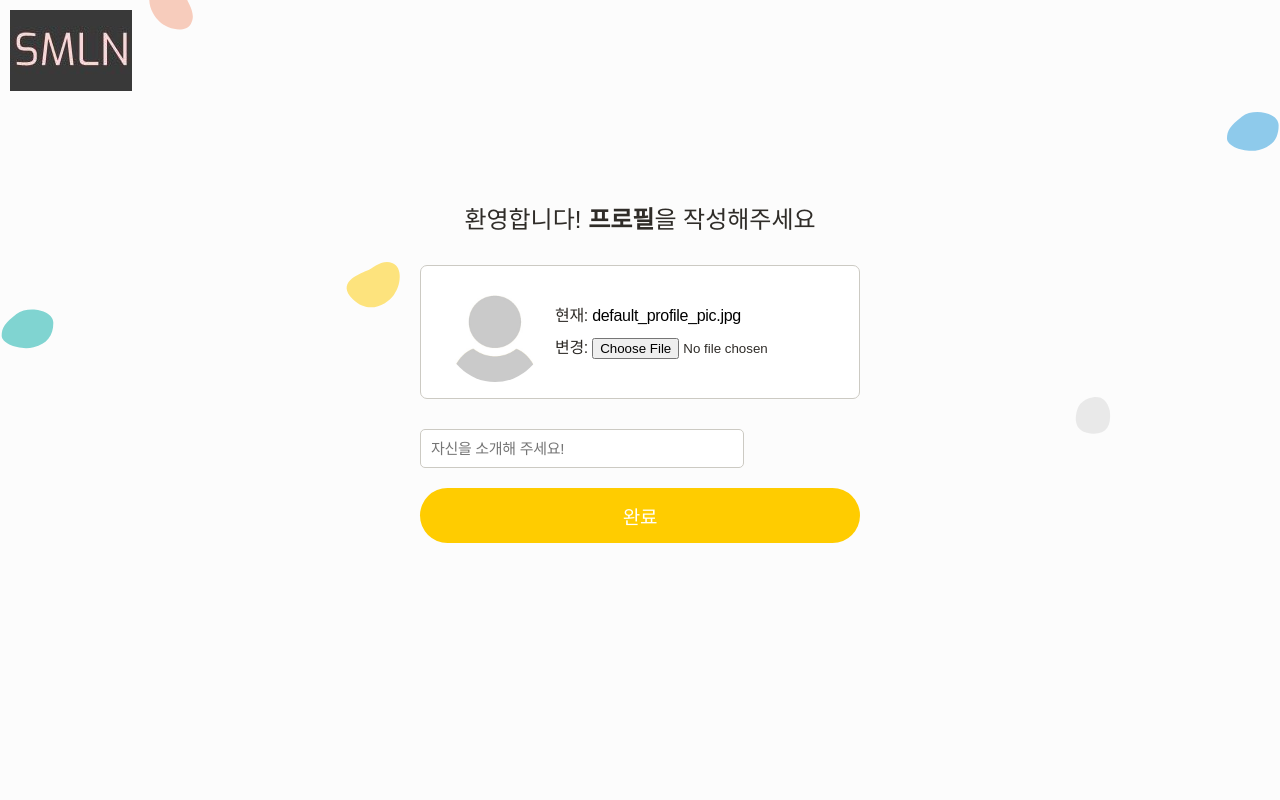
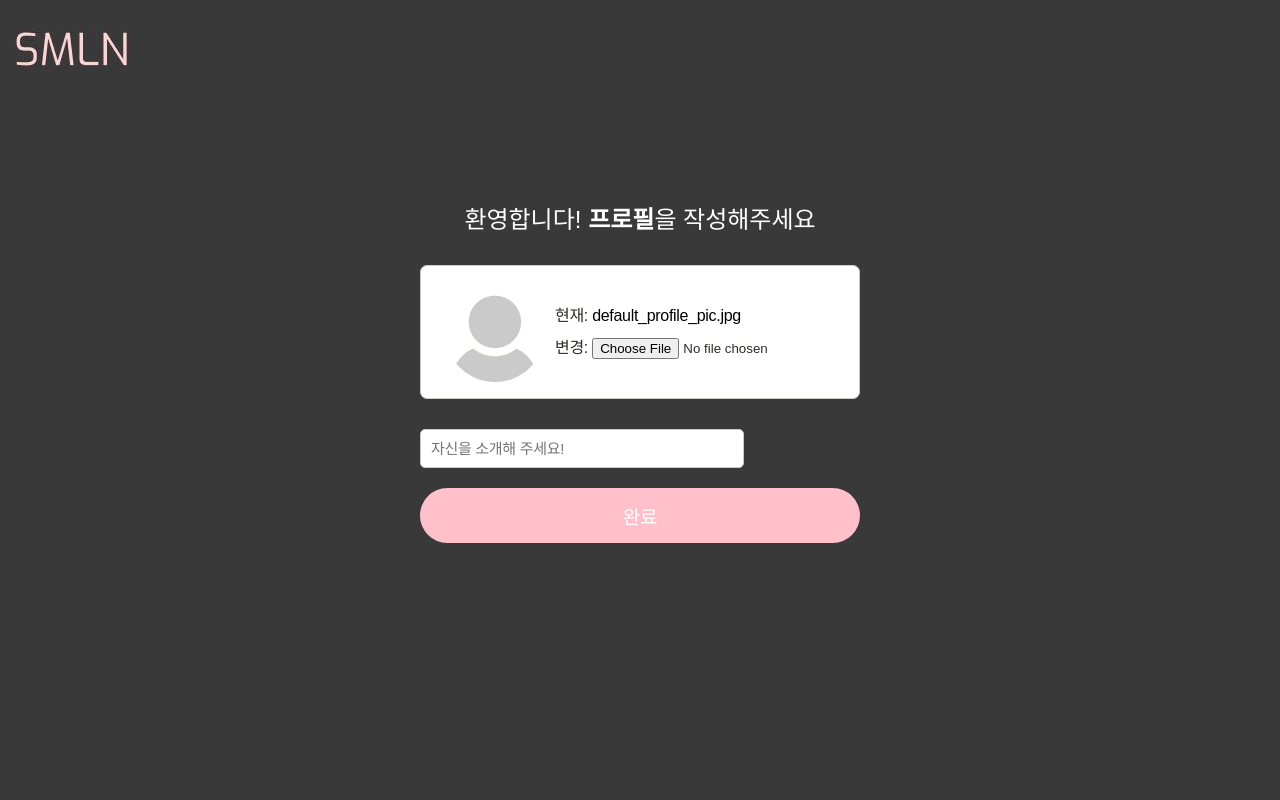
Before and after one commit to SMLNTeam/mobilencollabov2, a Django app: page /set-profile/ in a window 1280 px wide. Run offline with Django 3.2, Linux system fonts and the light colour scheme; the visitor is signed in with stand-in values (Sample User, id 1); some libraries are stand-ins or nearby versions; some web fonts are replaced.

Commit message:
profile update ui

```diff
--- a/drawing/static/drawing/css/page.css
+++ b/drawing/static/drawing/css/page.css
@@ -211,6 +211,8 @@ h3.list {
     flex-grow: 1;
 }
 
+
+/*
 .account-background::before {
     content: " ";
     position: absolute;
@@ -219,12 +221,12 @@ h3.list {
     right: 0;
     bottom: 0;
     z-index: -1;
-    background-image: url("../assets/main-fg.svg");
+    /*background-image: url("../assets/main-fg.svg");
     background-repeat: no-repeat;
     background-size: contain;
     background-position: top;
     opacity: 0.5;
-}
+}*/
 
 .account {
     margin: 200px auto;
--- a/drawing/static/drawing/styles/style.css
+++ b/drawing/static/drawing/styles/style.css
@@ -2,7 +2,7 @@
     --border: #e3e1dc;
     --max-width: 1100px;
     --max-content-width: 1000px;
-    --body-background: #fcfcfc;
+    --body-background: #393939;
     --site-header-background: rgba(255, 255, 255, 0.76);
     --navbar: #2f2c28;
     --site-footer: #bcb9b0;
@@ -555,6 +555,8 @@ ul.navbar li {
     flex-grow: 1;
 }
 
+
+/*
 .account-background::before {
     content: " ";
     position: absolute;
@@ -563,12 +565,13 @@ ul.navbar li {
     right: 0;
     bottom: 0;
     z-index: -1;
-    background-image: url("../assets/main-fg.svg");
+    /*background-image: url("../assets/main-fg.svg");
     background-repeat: no-repeat;
     background-size: contain;
     background-position: top;
     opacity: 0.5;
 }
+*/
 
 .account {
     margin: 200px auto;
@@ -687,6 +690,7 @@ ul.navbar li {
     margin: 5px auto 30px;
     text-align: center;
     font-size: 24px;
+    color: white;
 }
 
 .profile-form form> :not(:last-child) {
--- a/drawing/static/drawing/styles/theme.css
+++ b/drawing/static/drawing/styles/theme.css
@@ -7,8 +7,8 @@
     --text: #2f2c28;
     --link: #ffcc00;
     --button-text: #fff;
-    --button-primary-background: #ffcc00;
-    --button-primary-hover-background: #ffe680;
+    --button-primary-background: pink;
+    --button-primary-hover-background: hotpink;
     --button-warn-background: #f9592c;
     --button-secondary-background: #bcb9b0;
     --ic-button-circle: #ffcc00;
--- a/drawing/templates/drawing/index.html
+++ b/drawing/templates/drawing/index.html
@@ -24,8 +24,6 @@
     <script src="https://kit.fontawesome.com/ba2e782af5.js" crossorigin="anonymous"></script>
     <script src="https://unpkg.com/typeit@8.4.0/dist/index.umd.js"></script>
     <link rel="stylesheet" href="{% static 'drawing/css/home.css' %}">
-
-
 
     <title>SMLN Image Editor</title>
 </head>
--- a/drawing/validators.py
+++ b/drawing/validators.py
@@ -8,18 +8,14 @@ def contains_special_character(value):
             return True
     return False
 
-
-# 실습으로 완성해 주세요
 def contains_uppercase_letter(value):
     return True
 
 
-# 실습으로 완성해 주세요
 def contains_lowercase_letter(value):
 	return True
 
 
-# 실습으로 완성해 주세요
 def contains_number(value):
     return True
 
--- a/mobilencollabo/settings.py
+++ b/mobilencollabo/settings.py
@@ -145,11 +145,13 @@ AUTHENTICATION_BACKENDS = [
 ACCOUNT_SIGNUP_REDIRECT_URL = 'profile-set'
 #로그인시 index로 이동
 LOGIN_REDIRECT_URL = 'index'
-LOGOUT_REDIRECT_URL = 'index'
 #즉시 로그아웃
 ACCOUNT_LOGOUT_ON_GET = True
+#로그인시 username, email가능
 ACCOUNT_AUTHENTICATION_METHOD = 'username_email'
+#이메일 인증 필요하도록
 ACCOUNT_EMAIL_REQUIRED = True
+#로그인 세션 정보 기억하기
 ACCOUNT_SESSION_REMEMBER = True
 #session time = 1 hour
 SESSION_COOKIE_AGE = 3600
```
Also changed, not shown: drawing/static/drawing/assets/coplate-logo.svg (deleted), drawing/static/drawing/assets/main-bg.jpg (deleted), drawing/static/drawing/assets/main-fg.svg.
